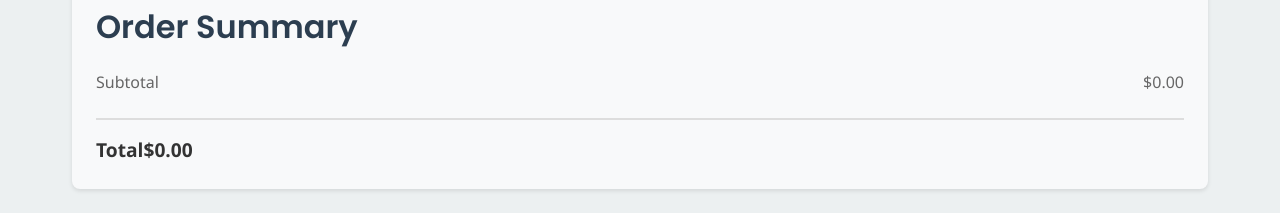
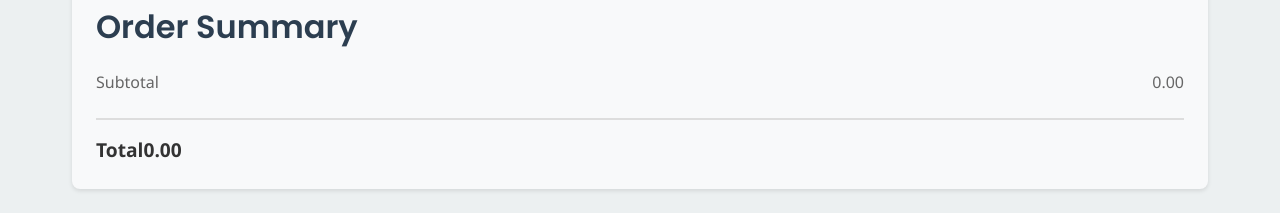
Before and after one commit to AdityaPachupate55/EcomFront-End, an Angular app: page /app-carttable-checktoproceed in a window 1280 px wide. Shown: the part 253-466 px from the top of the page. Built offline with nearby package versions, Linux system fonts and the light colour scheme.

Commit message:
Update carttable-checktoproceed.component.html

```diff
--- a/src/app/components/carttable-checktoproceed/carttable-checktoproceed.component.html
+++ b/src/app/components/carttable-checktoproceed/carttable-checktoproceed.component.html
@@ -14,9 +14,9 @@
           </div>
           <div class="product-info">
             <h3>{{item.name}}</h3>
-            <p class="product-price">${{item.price.toFixed(2)}}</p>
+            <p class="product-price">{{item.price.toFixed(2)}}</p>
             <p class="product-quantity">Quantity: {{item.quantity}}</p>
-            <p class="product-subtotal">Subtotal: ${{(item.price * item.quantity).toFixed(2)}}</p>
+            <p class="product-subtotal">Subtotal: {{(item.price * item.quantity).toFixed(2)}}</p>
           </div>
         </div>
       </div>
@@ -28,11 +28,11 @@
       <div class="summary-details">
         <div class="summary-row">
           <span>Subtotal</span>
-          <span>${{getSubtotal().toFixed(2)}}</span>
+          <span>{{getSubtotal().toFixed(2)}}</span>
         </div>
         <div class="summary-total">
           <span>Total</span>
-          <span>${{getTotal().toFixed(2)}}</span>
+          <span>{{getTotal().toFixed(2)}}</span>
         </div>
       </div>
     </div>
```
